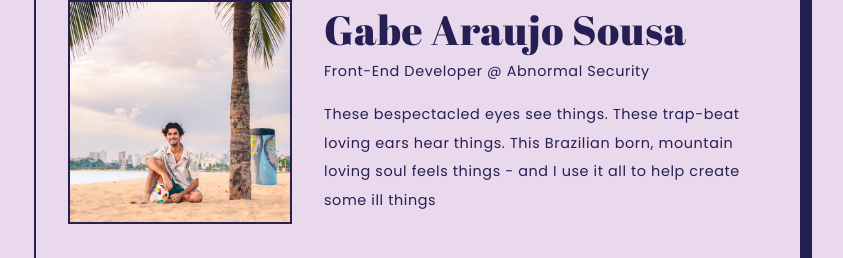
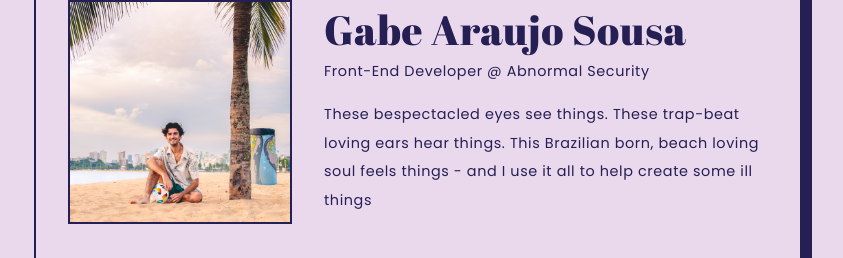
Before and after one commit to developer-gabe/nextjs-project, a Next.js app: page / in a window 1280 px wide. Shown: the part 116-374 px from the top of the page, without its empty margins (222-1065 px from the left). Built offline with nearby package versions, Linux system fonts and the light colour scheme; a small style sheet from the web is missing.

Commit message:
dummy update: quick bio update

```diff
--- a/components/bio.jsx
+++ b/components/bio.jsx
@@ -6,7 +6,7 @@ class Bio extends Component {
 		this.state = {
 			name: "Gabe Araujo Sousa",
 			title: "Front-End Developer @ Abnormal Security",
-			bio: "These bespectacled eyes see things. These trap-beat loving ears hear things. This Brazilian born, mountain loving soul feels things - and I use it all to help create some ill things",
+			bio: "These bespectacled eyes see things. These trap-beat loving ears hear things. This Brazilian born, beach loving soul feels things - and I use it all to help create some ill things",
 			image: "/images/gabe.jpg",
 		};
 	}
```
